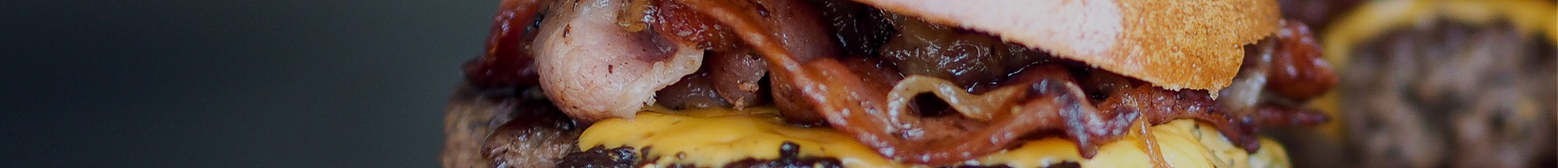
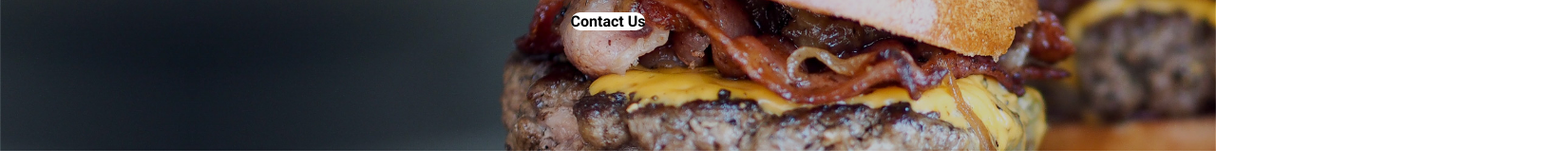
Before and after one commit to Amaniath/Restaurant-Project, a plain HTML site: page index.html in a window 1280 px wide. Shown: the part 321-498 px from the top of the page at 95% size, 1640 px wide, since content can reach past the window. Drawn offline with Linux system fonts and the light colour scheme.

Commit message:
updated text

```diff
--- a/index.html
+++ b/index.html
@@ -23,16 +23,15 @@
 
     <!-- Header -->
     <header id="home">
-      <div class="header__wrapper">
       <h1 class="home__title">Bob's Burgers</h1>
       <p class="home__paragraph">
         Lorem ipsum dolor sit amet consectetur adipisicing elit. Odio quasi,
         molestias similique tempore illo amet aliquam doloremque facilis
         praesentium deserunt.
       </p>
-      <button class="home__button">Contact Us</button>
-    </div>
-    <img src="assets/header-image.jpg" alt="" class="header__image" />
+      <button class="home__button">
+        Contact Us
+      </button>
     </header>
 
     <!-- Main content -->
```
